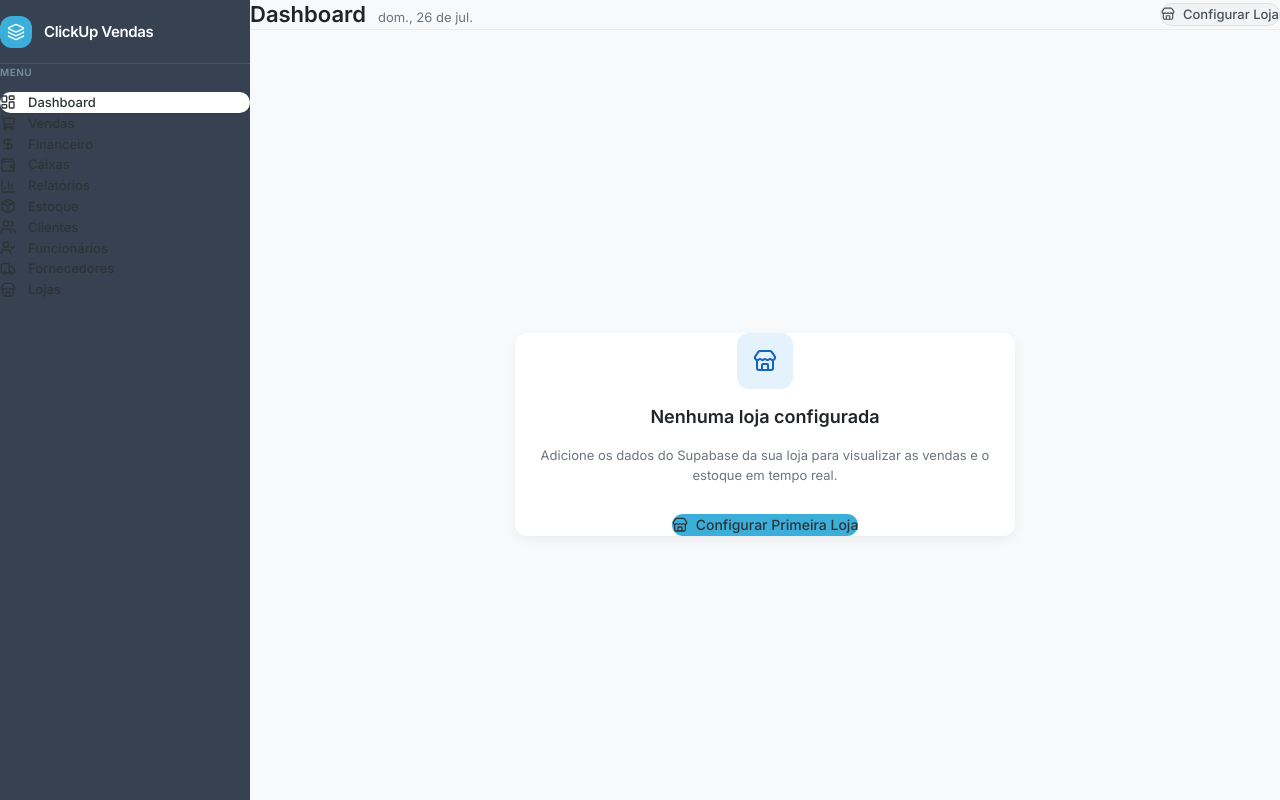
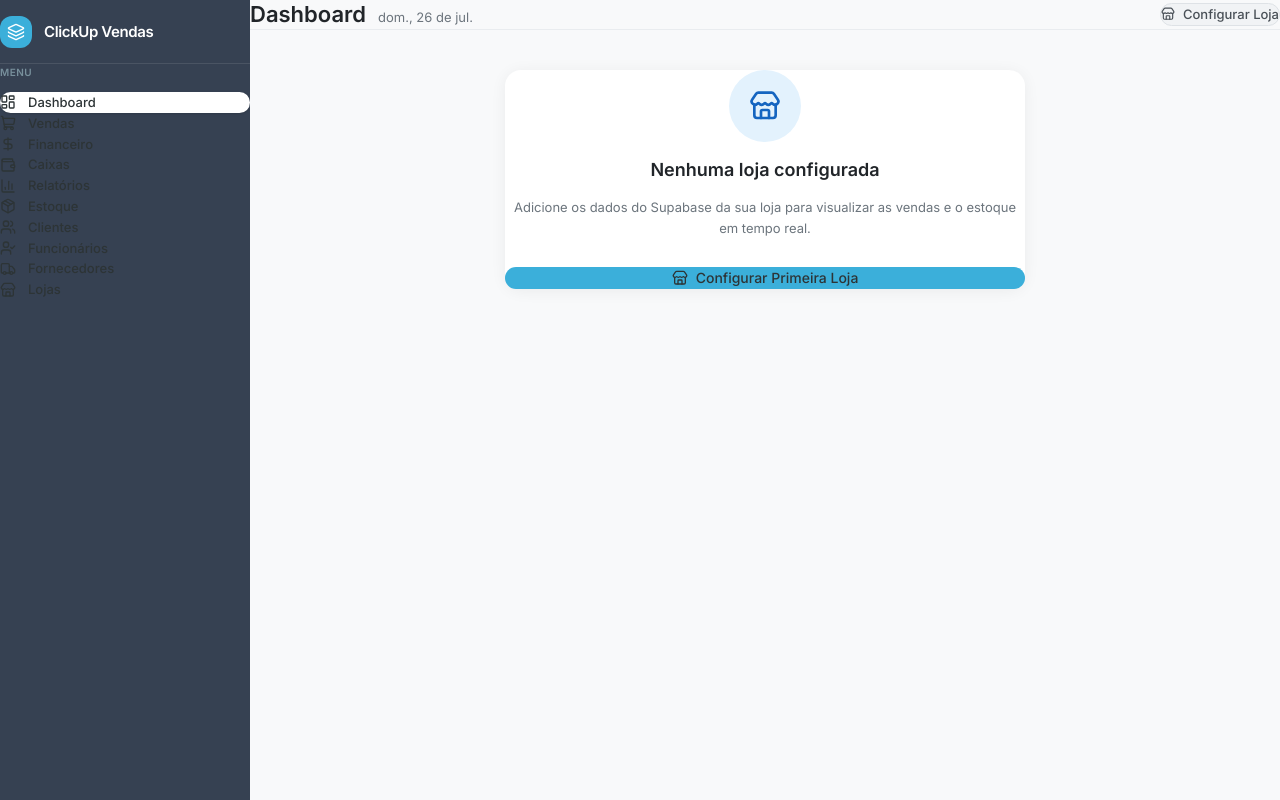
Before and after one commit to matheuslicassali-glitch/clickupvendas-web, a React (Vite) app: page / in a window 1280 px wide. Built offline with nearby package versions, Linux system fonts and the light colour scheme.

Commit message:
style: match empty state card to reference - circular icon, wider card, full-width button

```diff
--- a/src/components/Layout.tsx
+++ b/src/components/Layout.tsx
@@ -192,16 +192,16 @@ export default function Layout() {
                 </NavLink>
               </header>
 
-              <div className="flex-1 flex justify-center items-center px-6">
-                <div className="bg-white rounded-xl p-10 text-center max-w-[500px] w-full shadow-[0_4px_12px_rgba(0,0,0,0.05)] flex flex-col items-center gap-4">
-                  <div className="w-14 h-14 rounded-xl bg-[#e3f2fd] flex items-center justify-center">
-                    <Store size={24} className="text-[#1565c0]" />
+              <div className="flex-1 flex justify-center items-start pt-24 px-6">
+                <div className="bg-white rounded-2xl p-12 text-center max-w-[520px] w-full shadow-[0_2px_16px_rgba(0,0,0,0.06)] flex flex-col items-center gap-4">
+                  <div className="w-[72px] h-[72px] rounded-full bg-[#e3f2fd] flex items-center justify-center">
+                    <Store size={32} className="text-[#1565c0]" />
                   </div>
                   <h2 className="text-[18px] font-semibold" style={{ color: '#212529' }}>Nenhuma loja configurada</h2>
-                  <p className="text-[13px] leading-relaxed" style={{ color: '#6c757d' }}>Adicione os dados do Supabase da sua loja para visualizar as vendas e o estoque em tempo real.</p>
+                  <p className="text-[13px] leading-[1.6]" style={{ color: '#6c757d' }}>Adicione os dados do Supabase da sua loja para visualizar as vendas e o estoque em tempo real.</p>
                   <NavLink
                     to="/lojas"
-                    className="inline-flex items-center justify-center gap-2 px-6 py-3 rounded-lg text-white text-[14px] font-medium transition-colors mt-2"
+                    className="inline-flex items-center justify-center gap-2 w-full py-3 rounded-lg text-white text-[14px] font-medium transition-colors mt-2"
                     style={{ background: '#3bafda' }}
                   >
                     <Store size={16} />
```
